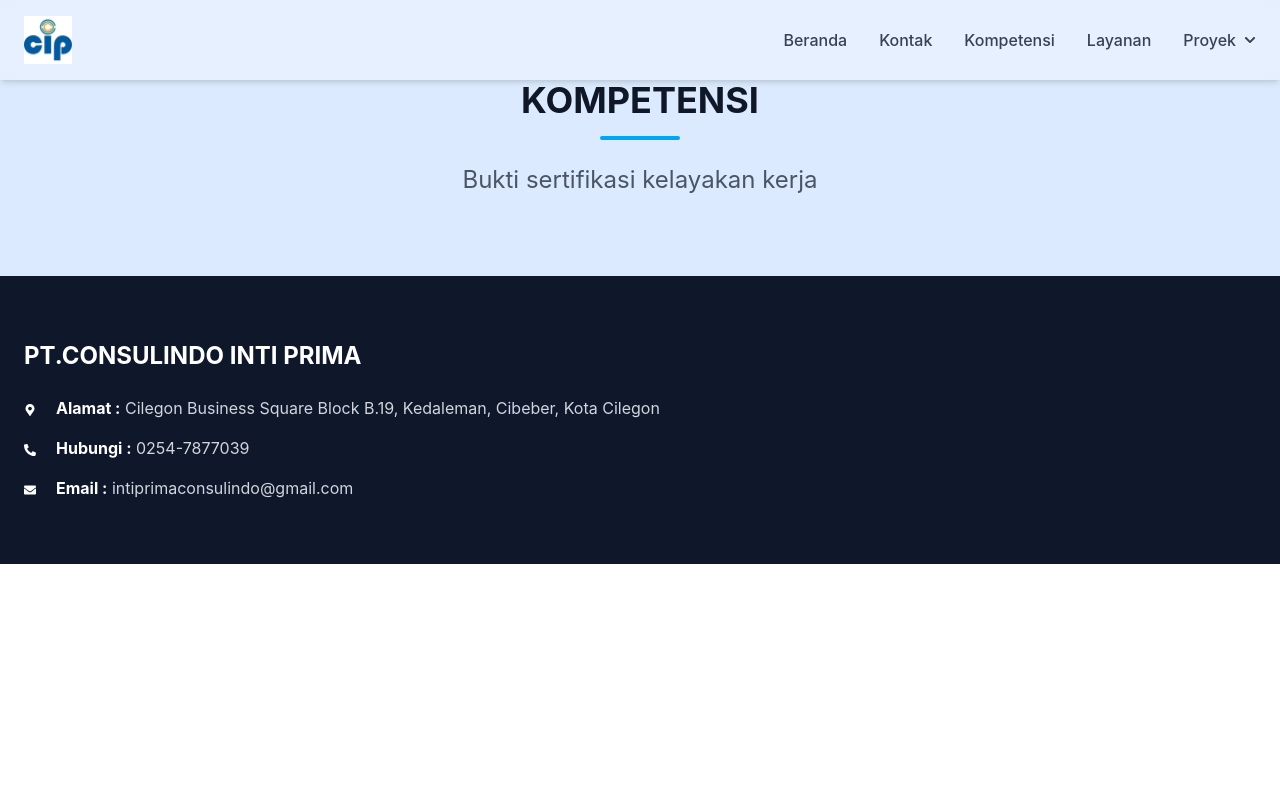
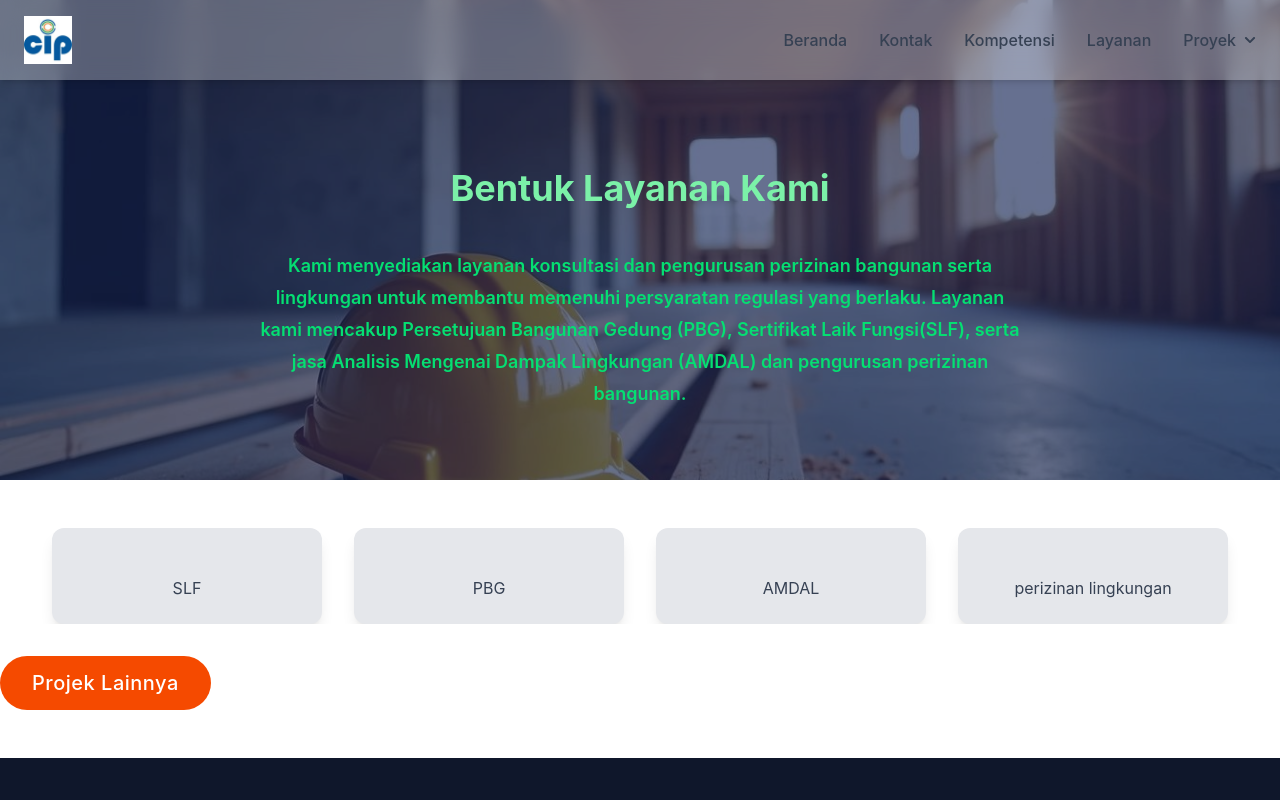
Before and after one commit to abinuraga/ciptes, a React (Vite) app: page /layanan in a window 1280 px wide. Shown: the top 800 px of the page. Built offline with nearby package versions, Linux system fonts and the light colour scheme.

Commit message:
mengisi halaman layanan

```diff
--- a/src/home.jsx
+++ b/src/home.jsx
@@ -35,11 +35,11 @@ function Homepage() {
         {/* overlay */}
         <div className="absolute inset-0 z-0 bg-blue-950/65"></div>
 
-        <h1 className="relative z-10 max-w-3xl leading-11 text-center text-5xl font-bold text-green-300 sm:text-4xl md:text-4xl">
+        <h1 className="relative z-10 max-w-auto leading-11 text-center text-5xl font-bold text-green-300 sm:text-4xl md:text-4xl">
           Konsultan Perencanaan Bangunan Industri : Desain Terintegrasi & Pengurusan Izin Tuntas dalam Satu Atap.
         </h1>
 
-        <p className="relative z-10 mt-10 mr-3 ml-3 leading-8 text-center text-lg font-semibold text-green-400">Kami memadukan keahlian Arsitektur, Struktur, MEP, dan Pengurus
+        <p className="relative z-10 mt-10 mr-3 ml-3 max-w-3xl leading-8 text-center text-lg font-semibold text-green-400">Kami memadukan keahlian Arsitektur, Struktur, MEP, dan Pengurus
           permit untuk membangun fasilitas industri yang efisien, aman, dan patuh regulasi.
         </p>
 
--- a/src/layanan.jsx
+++ b/src/layanan.jsx
@@ -1,8 +1,11 @@
 import { useEffect,} from "react";
 import AOS from "aos";
 import 'aos/dist/aos.css';
-import {FaMapMarkerAlt, FaPhoneAlt, FaEnvelope,} from "react-icons/fa";
+import {FaMapMarkerAlt, FaPhoneAlt, FaEnvelope, } from "react-icons/fa";
 import Navbar from "./component/Navbar";
+import { HashLink } from "react-router-hash-link";
+
+import bg1 from "./img/mekanik.jpg";
 
 function Layanan() {
 
@@ -21,19 +24,73 @@ function Layanan() {
         <Navbar/>
 
         <section>
-        <section id="legalitas" className="py-20 bg-blue-100">
-        <div  className="mx-auto max-w-7xl px-6 text-center" data-aos="fade-up">
-          <h2 className="text-5xl font-bold text-gray-900 sm:text-3xl md:text-4xl">
-            KOMPETENSI
-          </h2>
-          <div className="mx-auto mt-4 h-1 w-20 rounded bg-sky-500"></div>
-          <p className="mt-6 text-2xl text-gray-600">Bukti sertifikasi kelayakan kerja</p>
-        </div>
+        <section id="pelayanan1"  className="relative flex min-h-[60vh] w-full flex-col items-center px-8  justify-center overflow-hidden bg-White-100 pt-24"
+      >
+        <img src={bg1} alt="background-effect" className="absolute inset-0 z-0 h-full w-full object-cover"/>
+
+        {/* overlay */}
+        <div className="absolute inset-0 z-0 bg-blue-950/65"></div>
+
+        <h1 className="relative z-10 max-w-3xl leading-11 text-center text-5xl font-bold text-green-300 sm:text-4xl md:text-4xl">
+          Bentuk Layanan Kami
+        </h1>
+
+        <p className="relative z-10 mt-10 mr-3 ml-3 max-w-3xl leading-8 text-center text-lg font-semibold text-green-400"> Kami menyediakan layanan
+          konsultasi dan pengurusan perizinan bangunan serta lingkungan untuk membantu memenuhi persyaratan regulasi yang berlaku. Layanan kami
+          mencakup Persetujuan Bangunan Gedung (PBG), Sertifikat Laik Fungsi(SLF), serta jasa Analisis Mengenai Dampak Lingkungan (AMDAL) dan
+          pengurusan perizinan bangunan.
+        </p>
       </section>
 
 
 
 
+      <section
+      id="pelayanan2">
+        <div className="relative mx-auto max-w-8xl relative flex px-5 bg-white overflow-hidden mt-12 items-center">
+
+          <div className="grid w-full grid-cols-1 gap-6 px-4 sm:px-6 md:grid-cols-2 md:gap-8 lg:grid-cols-4 lg:px-8">
+
+            <div className="w-full rounded-xl bg-gray-200 p-5 shadow-lg transition duration-300 hover:-translate-y-2 hover:shadow-xl sm:p-6"
+            data-aos="fade-down" data-aos-delay="100">
+
+              <h4 className="mb-6 text-5xl text-center font-bold text-sky-600"></h4>
+              <p className="text-center text-sm leading-6 text-gray-700 sm:text-base"> SLF</p>
+
+            </div>
+
+            <div className="w-full rounded-xl bg-gray-200 p-5 shadow-lg transition duration-300 hover:-translate-y-2 hover:shadow-xl sm:p-6"
+            data-aos="fade-down" data-aos-delay="200">
+
+              <h4 className="mb-6 text-5xl text-center font-bold text-sky-600"></h4>
+              <p className="text-center text-sm leading-6 text-gray-700 sm:text-base"> PBG</p>
+
+          </div>
+
+          <div className="w-full rounded-xl bg-gray-200 p-5 shadow-lg transition duration-300 hover:-translate-y-2 hover:shadow-xl sm:p-6"
+          data-aos="fade-down" data-aos-delay="250">
+
+              <h4 className="mb-6 text-5xl text-center font-bold text-sky-600"></h4>
+              <p className="text-center text-sm leading-6 text-gray-700 sm:text-base"> AMDAL</p>
+
+          </div>
+
+          <div className="w-full rounded-xl bg-gray-200 p-5 shadow-lg transition duration-300 hover:-translate-y-2 hover:shadow-xl sm:p-6"
+          data-aos="fade-down" data-aos-delay="300">
+
+              <h4 className="mb-6 text-5xl text-center font-bold text-sky-600"></h4>
+              <p className="text-center text-sm leading-6 text-gray-700 sm:text-base"> perizinan lingkungan</p>
+
+          </div>
+
+          </div>
+
+        </div>
+
+        <HashLink smooth to="/project" className=" mt-8 mb-12 inline-flex flex flex-col items-center justify-center rounded-full
+        bg-orange-600 px-8 py-3 text-[20px] font-medium tracking-wide
+        text-white transition-all duration-500 hover:-translate-y-1
+        hover:bg-sky-500 hover:shadow-lg">Projek Lainnya</HashLink>
 
 
       </section>
@@ -78,6 +135,10 @@ function Layanan() {
           </div>
         </footer>
 
+      </section>
+
+
+
 
         </>
     )
```
Also changed, not shown: src/img/mekanik.jpg (added).
